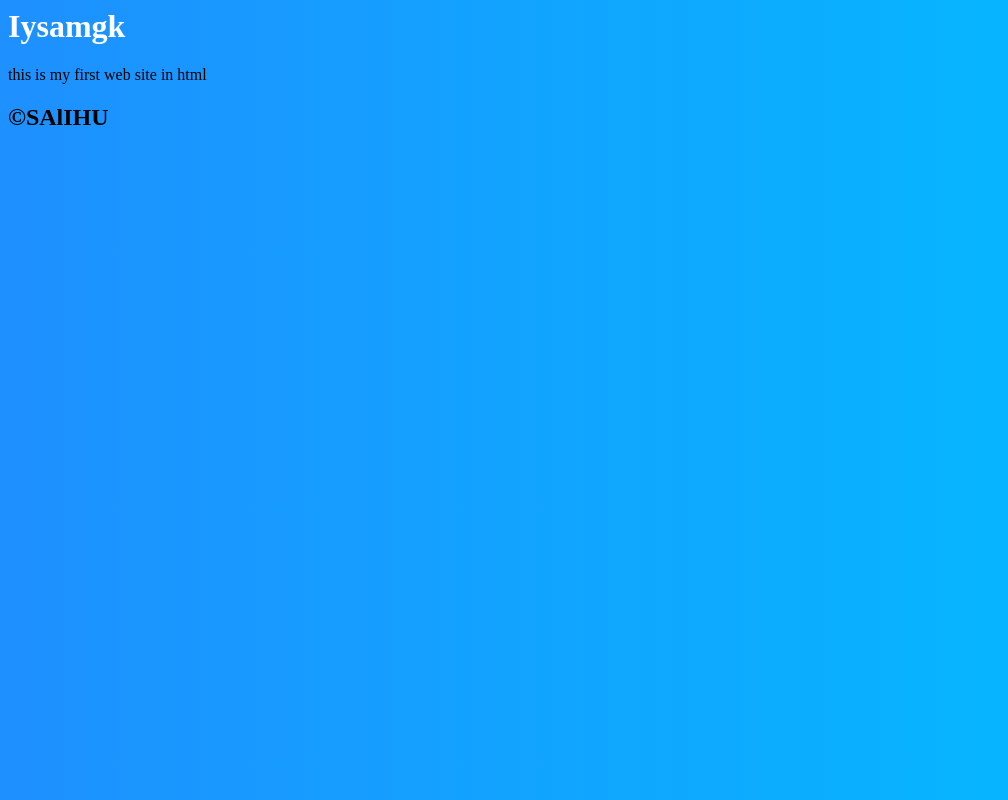
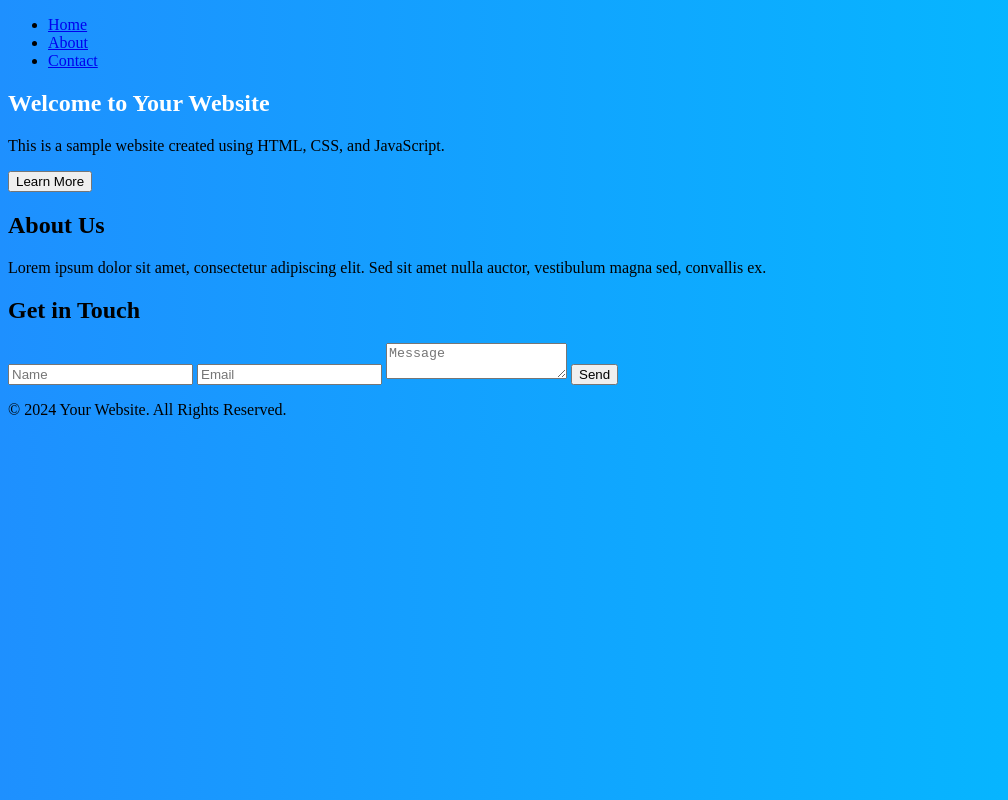
Before and after one commit to Iysamgk/Manganiko001, a plain HTML site: page index.html in a window 1280 px wide. Shown: the whole page, without its empty margins (0-1008 px from the left). Drawn offline with Linux system fonts and the light colour scheme.

Commit message:
Update index.html

```diff
--- a/index.html
+++ b/index.html
@@ -1,14 +1,55 @@
-<html>
-   <head>
-       <title>Sample HTML Code</title>
-   </head>
-   <body>
-       <h1>Iysamgk</h1>
-      <p>this is my first web site in html</p>
-      <h2> &copySAlIHU</h2>
-   </body>
+<!DOCTYPE html>
+<html lang="en">
+<head>
+    <meta charset="UTF-8">
+    <meta name="viewport" content="width=device-width, initial-scale=1.0">
+    <title>iysa001</title>
+    <link rel="stylesheet" href="styles.css">
+</head>
+<body>
+    <!-- Header Section -->
+    <header>
+        <nav>
+            <ul>
+                <li><a href="#home">Home</a></li>
+                <li><a href="#about">About</a></li>
+                <li><a href="#contact">Contact</a></li>
+            </ul>
+        </nav>
+    </header>
+
+    <!-- Hero Section -->
+    <section id="home">
+        <h1>Welcome to Your Website</h1>
+        <p>This is a sample website created using HTML, CSS, and JavaScript.</p>
+        <button>Learn More</button>
+    </section>
+
+    <!-- About Section -->
+    <section id="about">
+        <h2>About Us</h2>
+        <p>Lorem ipsum dolor sit amet, consectetur adipiscing elit. Sed sit amet nulla auctor, vestibulum magna sed, convallis ex.</p>
+    </section>
+
+    <!-- Contact Section -->
+    <section id="contact">
+        <h2>Get in Touch</h2>
+        <form>
+            <input type="text" placeholder="Name">
+            <input type="email" placeholder="Email">
+            <textarea placeholder="Message"></textarea>
+            <button>Send</button>
+        </form>
+    </section>
+
+    <!-- Footer Section -->
+    <footer>
+        <p>&copy; 2024 Your Website. All Rights Reserved.</p>
+    </footer>
+
+    <script src="script.js"></script>
+</body>
 </html>
-
 
 <!-- CSS codes -->
 <style>
```
